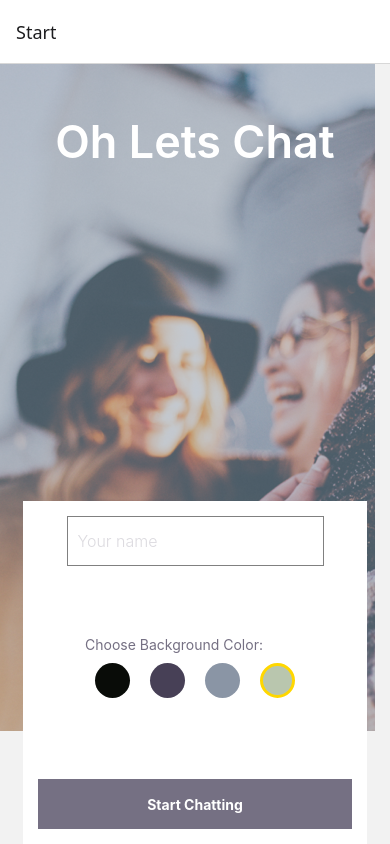
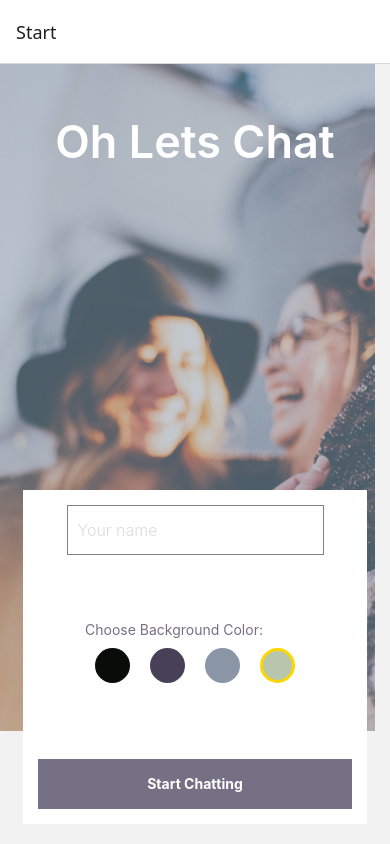
Before and after one commit to Mahir33/CF-oh-lets-chat, a React Native app: screen /Start in a window 390 px wide. Built offline with nearby package versions, Linux system fonts and the light colour scheme.

Commit message:
implementing accessibility

```diff
--- a/components/start/Start.js
+++ b/components/start/Start.js
@@ -64,6 +64,10 @@ const Start = ({ navigation }) => {
       <View style={styles.container}>
         <View style={styles.inputContainer}>
           <TextInput
+            accessible={true}
+            accessibilityLabel="More options"
+            accessibilityHint="Type your name to enter the chat."
+            accessibilityRole="text"
             value={name}
             onChangeText={handleName}
             style={styles.textInput}
@@ -83,6 +87,10 @@ const Start = ({ navigation }) => {
           */}
             {colorStyles.map((item, index) => (
               <TouchableOpacity
+              accessible={true}
+              accessibilityLabel="More options"
+              accessibilityHint="Choose a background color for the chat."
+              accessibilityRole="button"
                 key={index}
                 style={[
                     styles.bgColorBtn,
@@ -96,6 +104,10 @@ const Start = ({ navigation }) => {
           </View>
         </View>
         <TouchableOpacity
+          accessible={true}
+          accessibilityLabel="More options"
+          accessibilityHint="Enter the chat room."
+          accessibilityRole="button"
           style={styles.button}
           onPress={handleEnterChat}
         >
@@ -103,7 +115,7 @@ const Start = ({ navigation }) => {
         </TouchableOpacity>
       </View>
       {/* KeyboardAvoidingView to handle the keyboard behavior. */}
-      {Platform.OS === 'ios' ? <KeyboardAvoidingView behavior="padding" /> : null}
+      {Platform.OS === 'ios' ? <KeyboardAvoidingView style={styles.keyboardAvoidingView} behavior="padding" /> : null}
     </ImageBackground>
 
   );
@@ -113,7 +125,7 @@ const styles = StyleSheet.create({
   backgroundMain: {
     flex: 1,
     resizeMode: 'cover',
-    // paddingBottom: 20,
+    paddingBottom: 20,
     justifyContent: 'space-between',
     alignItems: 'center',
   },
@@ -193,6 +205,9 @@ const styles = StyleSheet.create({
   lightGreen: {
     backgroundColor: '#B9C6AE',
   },
+  keyboardAvoidingView: {
+    margin: 0
+  }
 });
 
 export default Start;
```
